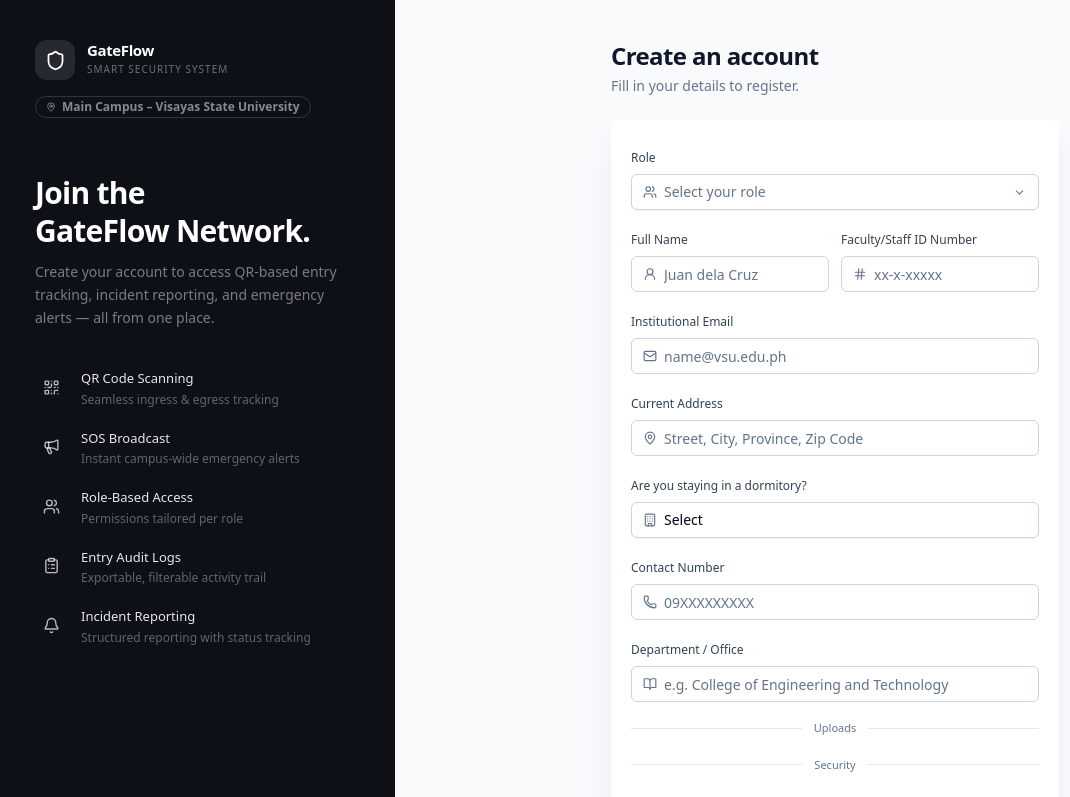
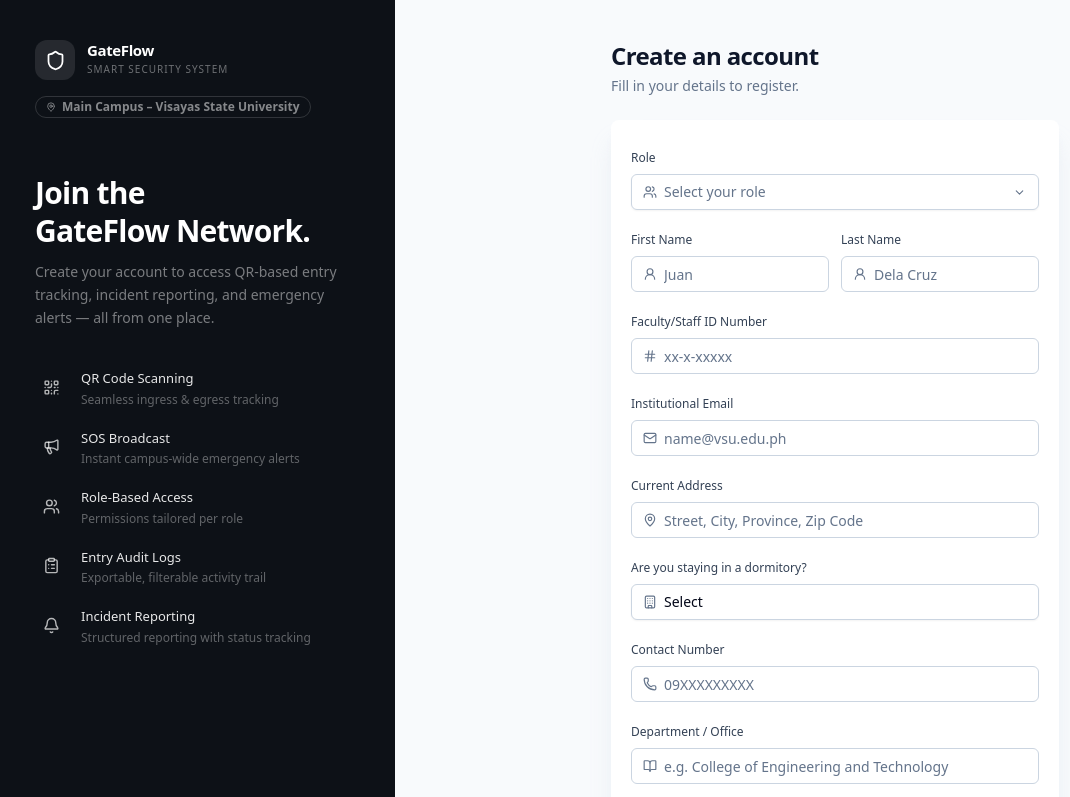
Before and after one commit to Rcerna24/GateFlow, a React (Vite) app in the folder front-end/: page /signup in a window 1280 px wide. Shown: the top 797 px of the page, without its empty margins (5-1075 px from the left). Built offline with nearby package versions, Linux system fonts and the light colour scheme.

Commit message:
feat(auth): update signup form fields for clarity and structure

```diff
--- a/front-end/src/pages/auth/signup/SignupPage.tsx
+++ b/front-end/src/pages/auth/signup/SignupPage.tsx
@@ -256,8 +256,8 @@ const SignupPage: React.FC = () => {
       </aside>
 
       {/* ── Right form panel ──────────────────────────────────────────── */}
-      <main className="flex-1 flex items-center justify-center bg-slate-50 py-10 px-6 sm:px-12 overflow-y-auto">
-        <div className="w-full max-w-md">
+      <main className="flex-1 bg-slate-50 py-10 px-6 sm:px-12 overflow-y-auto">
+        <div className="w-full max-w-md mx-auto">
           {/* Mobile-only brand header */}
           <div className="flex items-center gap-2.5 mb-8 lg:hidden">
             <div className="w-8 h-8 rounded-lg bg-slate-900 flex items-center justify-center">
@@ -319,25 +319,45 @@ const SignupPage: React.FC = () => {
                   {errors.role && <p className="text-[11px] text-red-500">{errors.role}</p>}
                 </div>
 
-                {/* ── Row: Full Name + ID Number ── */}
+                {/* ── Row: First Name + Last Name ── */}
                 <div className="grid grid-cols-2 gap-3">
-                  {/* Full Name */}
+                  {/* First Name */}
                   <div className="space-y-1.5">
                     <Label htmlFor="firstName" className="text-xs font-medium text-slate-700">
-                      Full Name
+                      First Name
                     </Label>
                     <div className="relative">
                       <UserRound size={14} className="absolute left-3 top-1/2 -translate-y-1/2 text-slate-500 pointer-events-none" />
                       <Input
                         id="firstName"
                         type="text"
-                        placeholder="Juan dela Cruz"
+                        placeholder="Juan"
                         value={formData.firstName}
                         onChange={handleInputChange}
                         className="pl-8 h-9 text-sm"
                       />
                     </div>
                     {errors.firstName && <p className="text-[11px] text-red-500">{errors.firstName}</p>}
+                  </div>
+
+                  {/* Last Name */}
+                  <div className="space-y-1.5">
+                    <Label htmlFor="lastName" className="text-xs font-medium text-slate-700">
+                      Last Name
+                    </Label>
+                    <div className="relative">
+                      <UserRound size={14} className="absolute left-3 top-1/2 -translate-y-1/2 text-slate-500 pointer-events-none" />
+                      <Input
+                        id="lastName"
+                        type="text"
+                        placeholder="Dela Cruz"
+                        value={formData.lastName}
+                        onChange={handleInputChange}
+                        className="pl-8 h-9 text-sm"
+                      />
+                    </div>
+                    {errors.lastName && <p className="text-[11px] text-red-500">{errors.lastName}</p>}
+                  </div>
                 </div>
 
                 {/* ID Number */}
@@ -357,7 +377,6 @@ const SignupPage: React.FC = () => {
                     />
                   </div>
                   {errors.idNumber && <p className="text-[11px] text-red-500">{errors.idNumber}</p>}
-                  </div>
                 </div>
 
                 {/* Email */}
```
Lines whose indentation alone changed are shown as unchanged.
